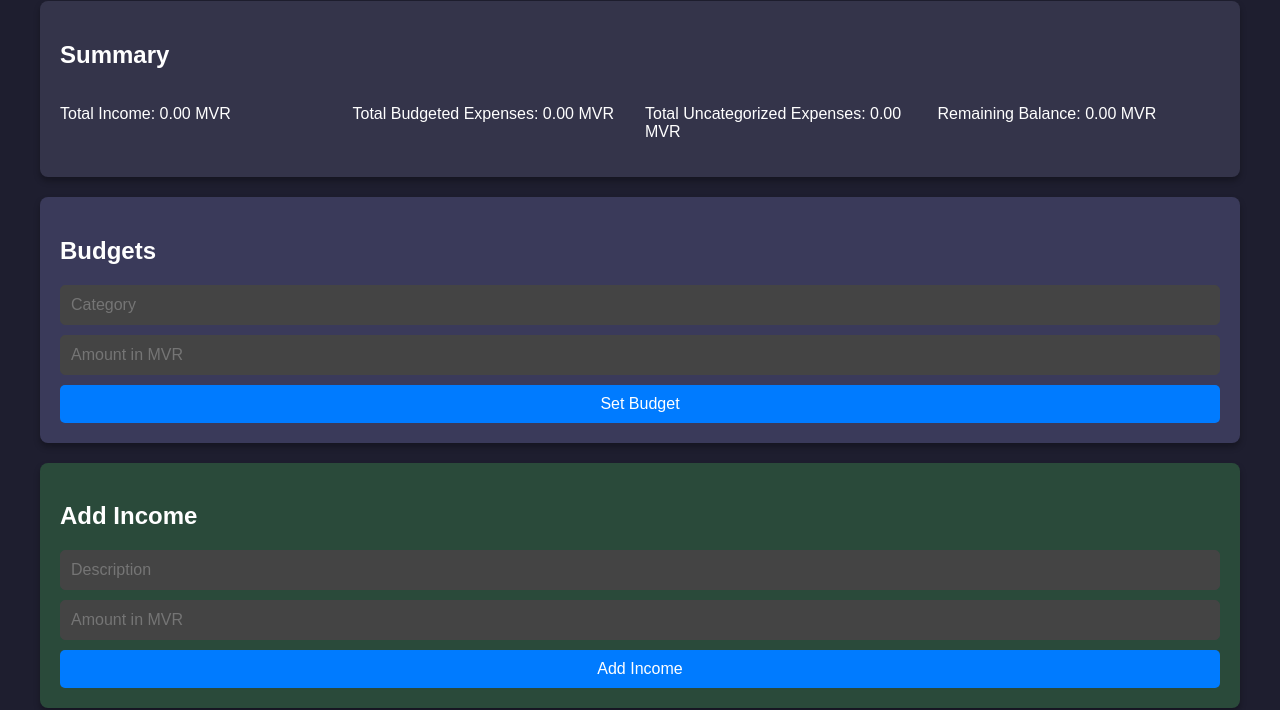
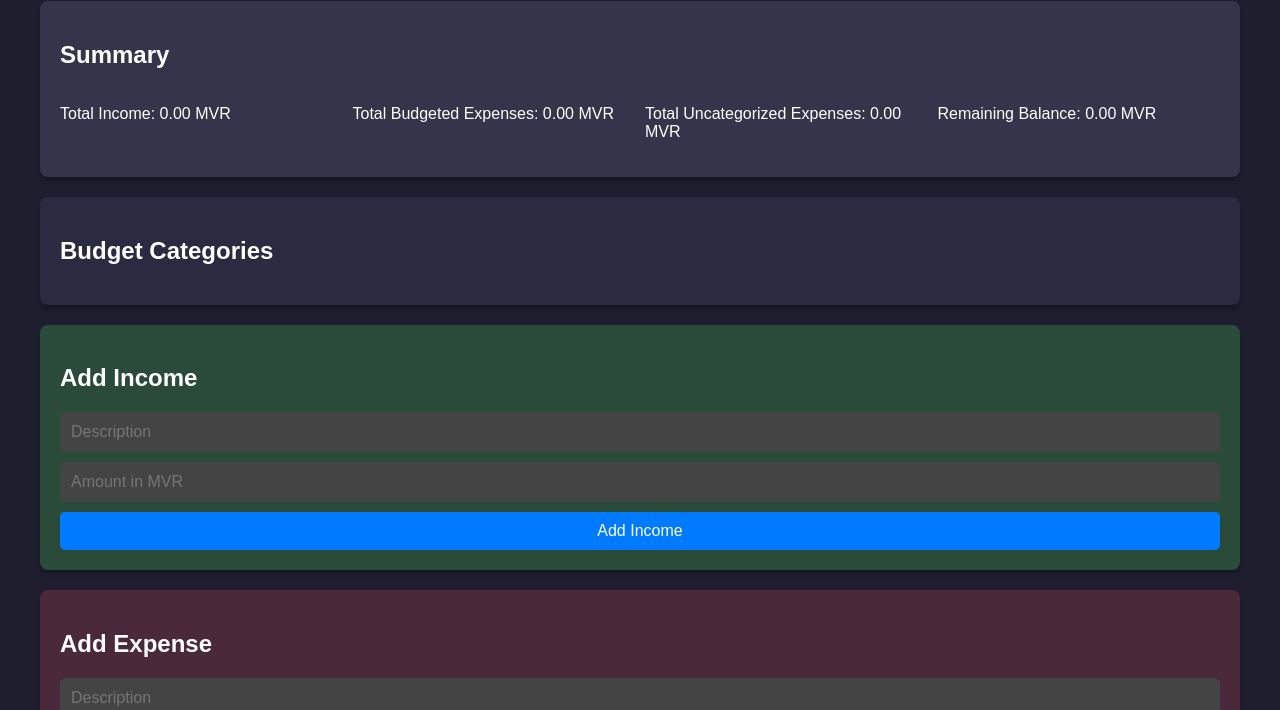
Before and after one commit to Urbanprgmr/Family-Groceries, a plain HTML site: page index.html in a window 1280 px wide. Shown: the part 99-809 px from the top of the page. Drawn offline with Linux system fonts and the light colour scheme.

Commit message:
Update index.html

```diff
--- a/index.html
+++ b/index.html
@@ -21,15 +21,10 @@
       </div>
     </section>
 
-    <!-- Budget Section -->
-    <section class="card budget">
-      <h2>Budgets</h2>
-      <form id="budget-form">
-        <input type="text" id="budget-category" placeholder="Category" required>
-        <input type="number" id="budget-amount" placeholder="Amount in MVR" required>
-        <button type="submit">Set Budget</button>
-      </form>
-      <div id="budget-list"></div>
+    <!-- Budget Categories Section -->
+    <section class="card budget-categories">
+      <h2>Budget Categories</h2>
+      <div id="budget-list" class="budget-grid"></div>
     </section>
 
     <!-- Income Section -->
```
